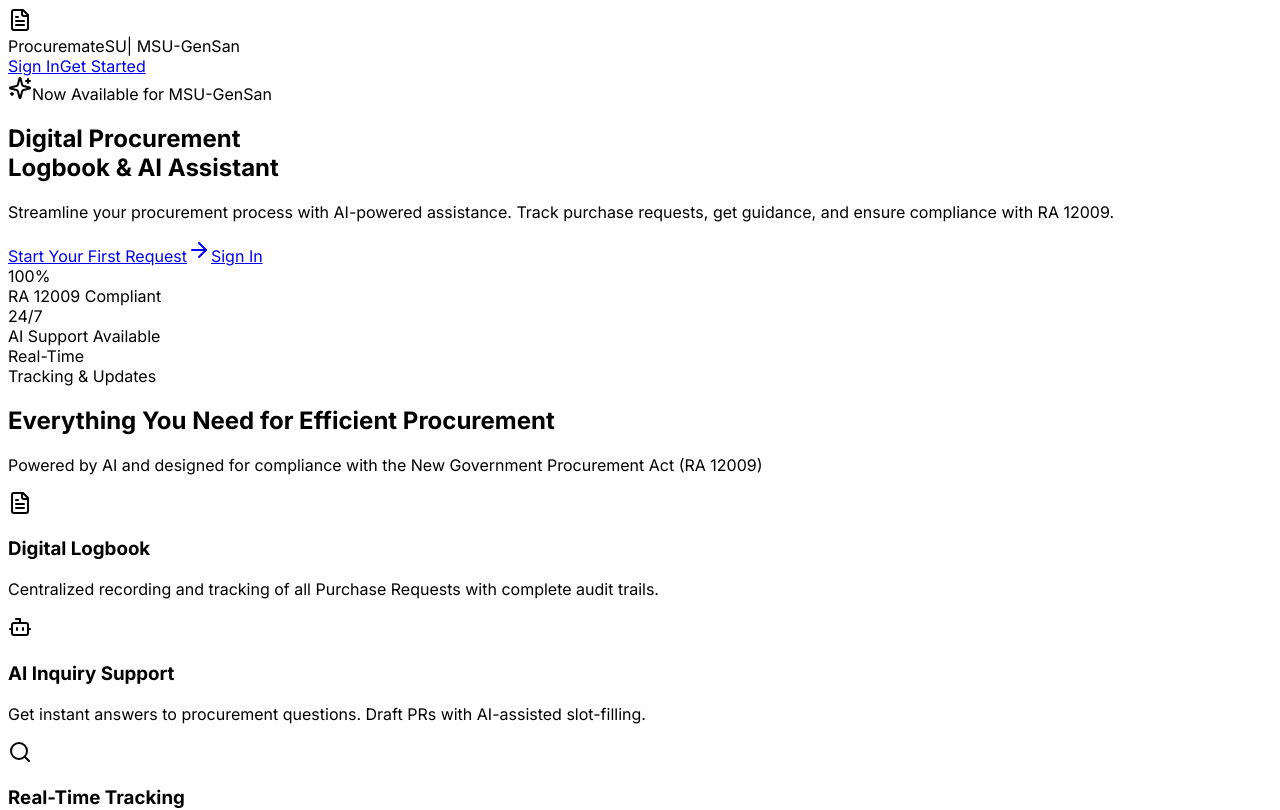
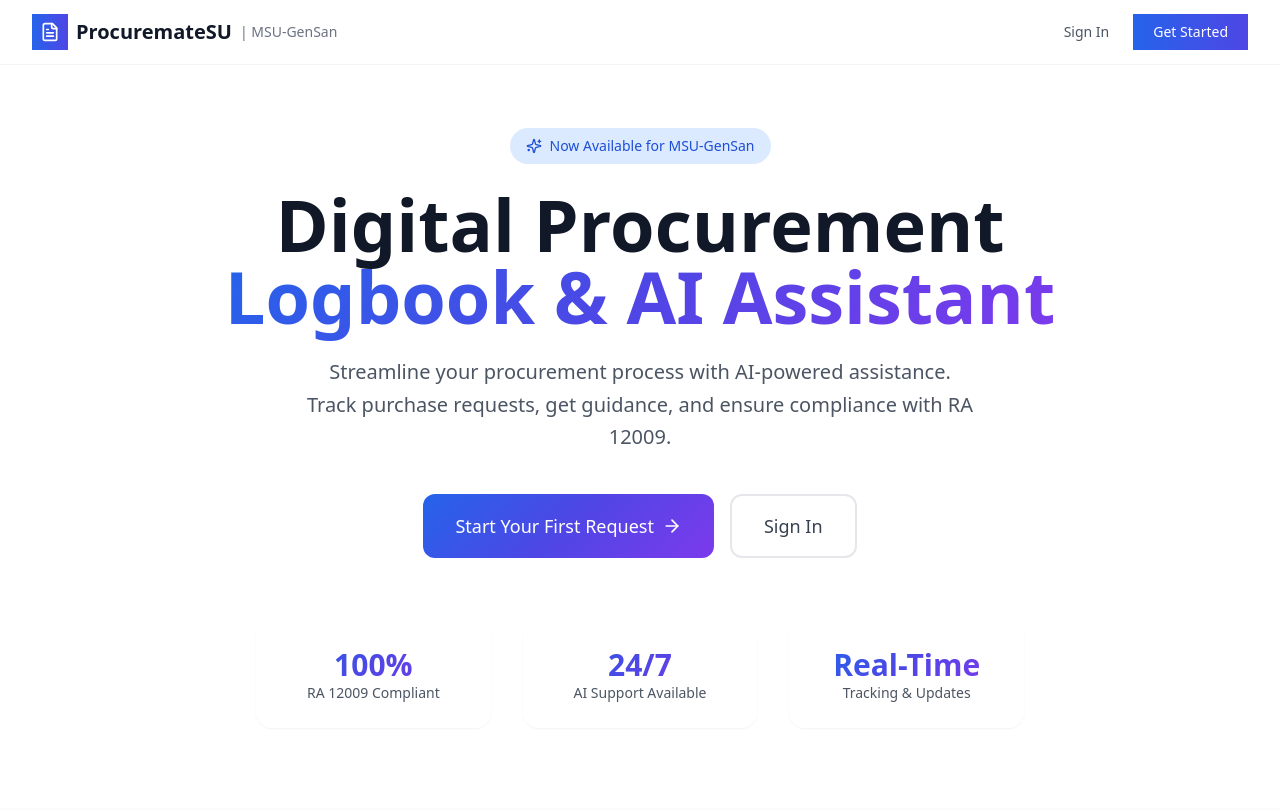
Before and after one commit to mjx0x0/procurematesu, a Next.js app: page / in a window 1280 px wide. Shown: the top 810 px of the page. Built offline with nearby package versions, Linux system fonts and the light colour scheme.

Commit message:
Changed layout design

```diff
--- a/app/layout.tsx
+++ b/app/layout.tsx
@@ -1,6 +1,13 @@
 import type { Metadata } from "next";
 import { Inter } from 'next/font/google';
 import { ThemeProvider } from "next-themes";
+import "./globals.css";
+
+const inter = Inter({
+  subsets: ['latin'],
+  display: 'swap',
+  variable: '--font-inter',
+});
 
 const defaultUrl = process.env.VERCEL_URL
   ? `https://${process.env.VERCEL_URL}`
@@ -8,23 +15,29 @@
 
 export const metadata: Metadata = {
   metadataBase: new URL(defaultUrl),
-  title: "Next.js and Supabase Starter Kit",
-  description: "The fastest way to build apps with Next.js and Supabase",
+  title: "ProcuremateSU | Digital Procurement Logbook for MSU-GenSan",
+  description: "AI-powered procurement system for Mindanao State University - General Santos. Streamline purchase requests, track status, and ensure RA 12009 compliance.",
+  keywords: "procurement, MSU-GenSan, RA 12009, digital logbook, AI assistant, purchase request",
+  authors: [{ name: "ProcuremateSU Team" }],
+  openGraph: {
+    title: "ProcuremateSU | Digital Procurement Logbook for MSU-GenSan",
+    description: "Streamline your procurement process with AI-powered assistance at MSU-GenSan.",
+    type: "website",
+    url: "https://procurematesu.vercel.app",
+  },
+  icons: {
+    icon: "/favicon.ico",
+  },
 };
 
-
-const inter = Inter({
-  subsets: ['latin'],
-  variable: '--font-inter',
-});
 export default function RootLayout({
   children,
 }: Readonly<{
   children: React.ReactNode;
 }>) {
   return (
-    <html lang="en" suppressHydrationWarning>
-      <body className={`${inter.className} antialiased`}>
+    <html lang="en" suppressHydrationWarning className={inter.variable}>
+      <body className="font-sans antialiased">
         <ThemeProvider
           attribute="class"
           defaultTheme="system"
```
